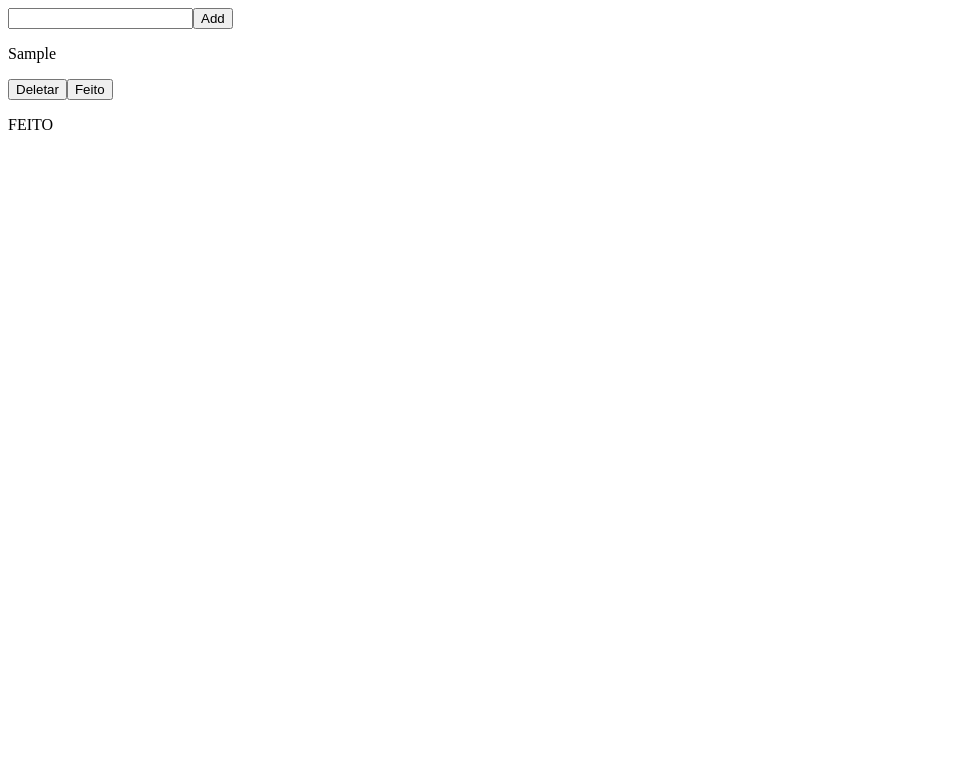
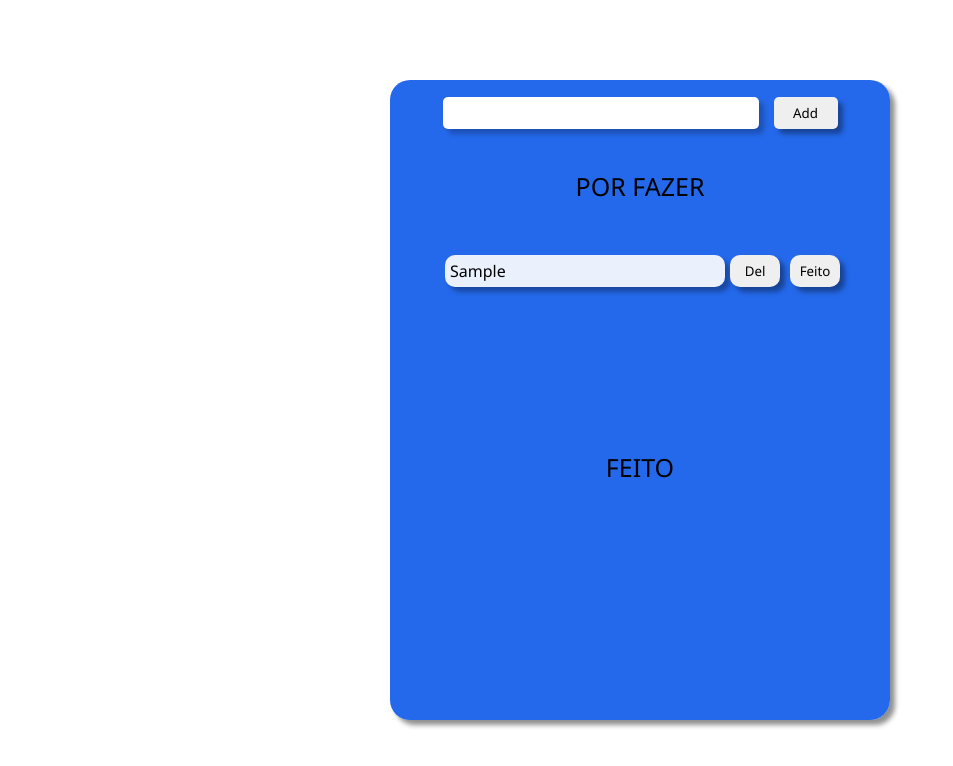
Before and after one commit to pedroviana71/primeiroExercicioReact, a React (Create React App) app: page / in a window 1280 px wide. Both pictures are taken after typing "Sample" into the empty fields and a click on the input "Add". Shown: the top 766 px of the page, without its empty margins (0-953 px from the left). Built offline with nearby package versions, Linux system fonts and the light colour scheme.

Commit message:
added toDo

```diff
--- a/src/App.js
+++ b/src/App.js
@@ -1,6 +1,6 @@
 import React from "react";
 import Setup from "./toDo/toDo";
-//import Setup from "./acoes/acoes";
+// import Setup from "./acoes/acoes";
 
 
 
--- a/src/acoes/acoes.css
+++ b/src/acoes/acoes.module.css
@@ -5,23 +5,29 @@
   padding: 0;
 }
 .container {
+  height: 100vh;
   background-color: #ffffff;
   display: flex;
+  justify-content: center;
+  align-items: center;
 }
 
-.inner-container {
+.inner_container {
   display: flex;
+
+
   flex-direction: column;
   background-color: #e63946;
   width: 500px;
-  height: 80%;
+  min-height: 80%;
   justify-content: flex-start;
   align-items: center;
   border-radius: 20px;
   box-shadow: 5px 5px 5px 5px rgba(0, 0, 0, 0.267);
+  /* overflow: auto; */
 }
 
-.container-top{
+.container_top{
   display: flex;
   flex-direction: column;
   justify-content: flex-start;
@@ -54,7 +60,7 @@
   outline: none;
 }
 
-.company-result {
+.company_result {
   display: flex;
   justify-content: center;
   align-items: center;
@@ -62,7 +68,7 @@
   font-size: 16px;
 }
 
-.price-result {
+.price_result {
   display: flex;
   justify-content: center;
   align-items: center;
@@ -70,7 +76,7 @@
   font-size: 16px;
 }
 
-.container-answer {
+.container_answer {
   background-color: #0f1e27;
   border-radius: 10px;
   color: #ffffff;
@@ -81,14 +87,14 @@
   width: 260px;
 }
 
-.result-save {
+.result_save {
   justify-content: center;
   align-items: center;
   display: grid;
   grid-template-columns: 100px 100px 100px 100px;
 }
 
-.container-result {
+.container_result {
   padding: 5px;
   border-radius: 10px;
   background-color: #ffffff;
--- a/src/toDo/toDo.js
+++ b/src/toDo/toDo.js
@@ -1,6 +1,8 @@
-import React, { Fragment, useState } from "react";
+import React, { useState } from "react";
 import { useImmer } from "use-immer";
 import id from "./id";
+import styles from "./toDo.module.css";
+
 
 const ToDo = () => {
   const [message, setMessage] = useState("");
@@ -43,24 +45,42 @@ const ToDo = () => {
 
   return (
     <>
-      <div className="input">
-        <input autoFocus type="text" value={message} onChange={handleMessage} />
-        <input type="submit" value="Add" onClick={addTask} />
+
+      <div className={styles.outer_container}>
+        <div className={styles.inner_container}>
+          <div className={styles.input}>
+            <div className={styles.inner_input}>
+              <input
+                className={styles.btn_input}
+                autoFocus
+                type="text"
+                value={message}
+                onChange={handleMessage}
+              />
+              <input
+                type="submit"
+                value="Add"
+                className={styles.btn_add}
+                onClick={addTask}
+              />
             </div>
-
-      <div className="undone">
+            <p className={styles.title}>POR FAZER</p>
+          </div>
+          <div className={styles.undone}>
             {dataTask.map((value) => {
               return (
-            <div key={value.id}>
-              <p>{value.message}</p>
+                <div className={styles.outer_task} key={value.id}>
+                  <p className={styles.p_task}>{value.message}</p>
                   <button
+                    className={styles.btn_delete}
                     onClick={() => {
                       handleTaskDelete(value.id);
                     }}
                   >
-                Deletar
+                    Del
                   </button>
                   <button
+                    className={styles.btn_done}
                     onClick={() => {
                       handleTaskDone(value.id, value.message);
                     }}
@@ -71,12 +91,17 @@ const ToDo = () => {
               );
             })}
           </div>
-
-      <div className="done">
-        <p>FEITO</p>
+          <div className={styles.done}>
+            <p className={styles.p_title_done}>FEITO</p>
             {taskDone.map((value) => {
-          return <p key={value.id}>{value.message}</p>;
+              return (
+                <p className={styles.p_done} key={value.id}>
+                  {value.message}
+                </p>
+              );
             })}
+          </div>
+        </div>
       </div>
     </>
   );
--- /dev/null
+++ b/src/toDo/toDo.module.css
@@ -0,0 +1,144 @@
+* {
+  font-family: "Noto Sans", sans-serif;
+  box-sizing: border-box;
+  margin: 0;
+  padding: 0;
+}
+
+.outer_container {
+  display: flex;
+  flex-direction: column;
+  height: 100vh;
+  justify-content: center;
+  align-items: center;
+}
+
+.inner_container {
+  border-radius: 20px;
+  box-shadow: 5px 5px 5px rgba(0, 0, 0, 0.438);
+  display: flex;
+  flex-direction: column;
+  width: 500px;
+  min-height: 80%;
+  background-color: rgba(14, 90, 233, 0.904);
+  justify-content: flex-start;
+  align-items: center;
+}
+
+.input {
+  display: flex;
+  height: 100px;
+  width: 450px;
+  justify-content: center;
+  align-items: center;
+  flex-direction: column;
+  margin-top: 20px;
+}
+.inner_input {
+  display: flex;
+  width: 100%;
+  justify-content: center;
+}
+.btn_input {
+  border: 0px solid rgb(0, 0, 0);
+  margin-right: 15px;
+  border-radius: 5px;
+  width: 316px;
+  outline: none;
+  height: 32px;
+  box-shadow: 5px 5px 5px rgba(0, 0, 0, 0.233);
+}
+
+.title {
+  margin-top: 40px;
+  font-size: 25px;
+}
+
+.undone {
+  min-height: 200px;
+  margin: 50px 0px 0px 0px;
+  display: flex;
+  flex-direction: column;
+
+}
+
+.outer_task {
+  display: flex;
+  justify-content: center;
+  align-items: center;
+  min-height: 32px;
+}
+
+.p_task {
+  padding-left: 10px;
+  color: rgb(0, 0, 0);
+  width: 280px;
+  background-color: rgba(255, 255, 255, 0.904);
+  border-radius: 10px;
+  box-shadow: 5px 5px 5px rgba(0, 0, 0, 0.315);
+  margin: 5px;
+  padding: 5px;
+  min-height: 32px;
+  justify-content: flex-start;
+  align-items: center;
+  display: flex;
+}
+
+.btn_add {
+  height: 32px;
+  width: 64px;
+  border: 0px;
+  border-radius: 5px;
+  box-shadow: 5px 5px 5px rgba(0, 0, 0, 0.363);
+}
+
+.btn_add:hover {
+  background-color: rgba(255, 255, 255, 0.753);
+}
+.btn_add:active {
+  background-color: rgba(168, 168, 168, 0.753);
+}
+.btn_delete {
+  margin-right: 10px;
+  height: 32px;
+  width: 50px;
+  border: 0;
+  border-radius: 10px;
+  box-shadow: 5px 5px 5px rgba(0, 0, 0, 0.363);
+}
+
+.btn_done {
+  border: 0;
+  height: 32px;
+  width: 50px;
+  border-radius: 10px;
+  box-shadow: 5px 5px 5px rgba(0, 0, 0, 0.363);
+}
+.done {
+  align-items: center;
+  justify-content: flex-start;
+  align-items: center;
+  min-height: 200px;
+  display: flex;
+  flex-direction: column;
+  width: 280px;
+}
+.p_title_done {
+  display: flex;
+  justify-content: center;
+  font-size: 25px;
+}
+
+.p_done {
+  min-width: 500px;
+  border-radius: 10px;
+  box-shadow: 5px 5px 5px rgba(0, 0, 0, 0.363);
+  min-width: 100px;
+  height: 32px;
+  background-color: rgb(255, 255, 255);
+  margin: 5px;
+  padding: 5px;
+  justify-content: flex-start;
+  align-items: center;
+  display: flex;
+}
```
Also changed, not shown: src/acoes/acoes.js (+18 -15 lines), src/toDo/teste/apagar-arquivo.png (added). Lines whose indentation alone changed are shown as unchanged.
